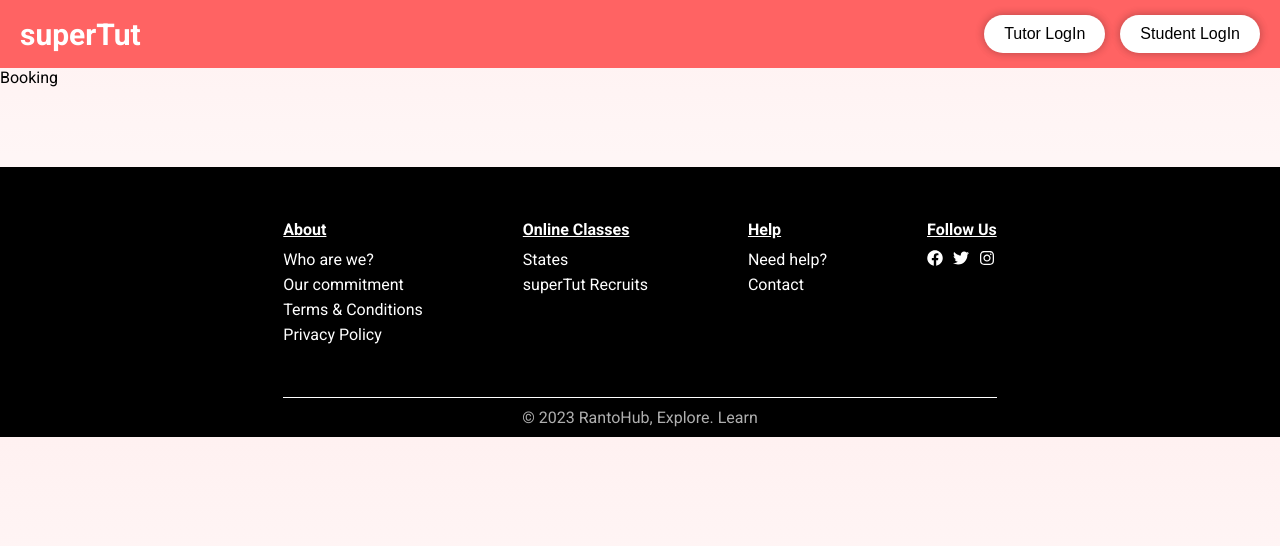
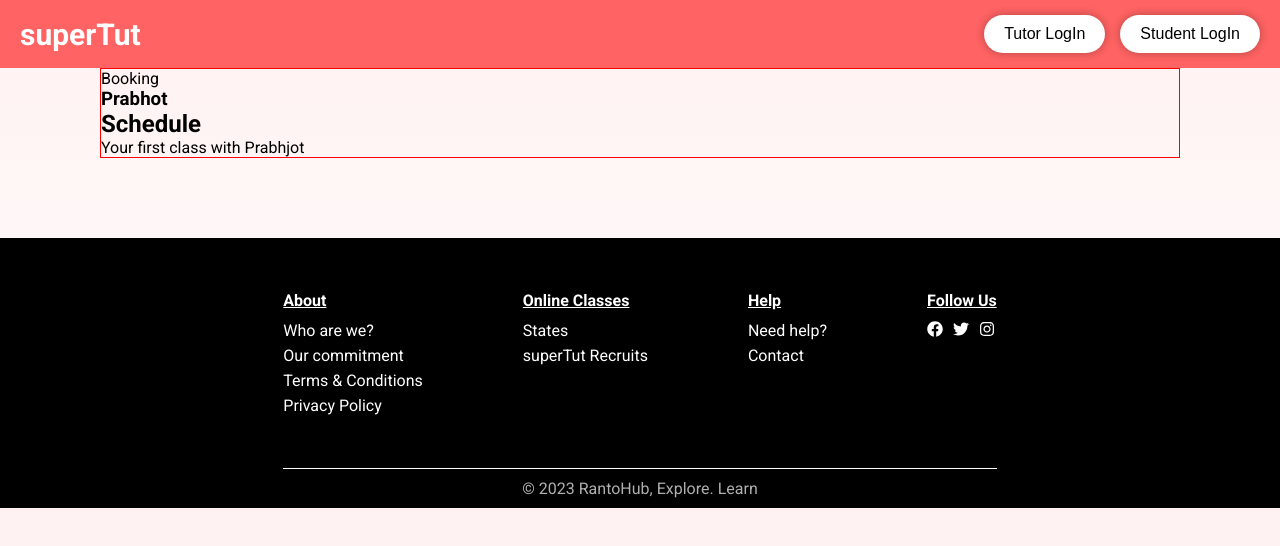
Before and after one commit to ikbhal/supertut, a React (Vite) app in the folder frontend/: page /teachers/1/booking in a window 1280 px wide. Shown: the top 546 px of the page. Built offline with nearby package versions, Linux system fonts and the light colour scheme.

Commit message:
bookingpage started

```diff
--- a/frontend/src/Pages/Booking.jsx
+++ b/frontend/src/Pages/Booking.jsx
@@ -1,8 +1,19 @@
 import React from 'react'
+import '../Styles/booking.css';
 
 const Booking = () => {
   return (
-    <div>Booking</div>
+    <div className='booking-container'>
+      Booking
+      <div className='booking-left'>
+        <h3>Prabhot</h3>
+      </div>
+      <div className="booking-right">
+        <h2>Schedule</h2>
+        <p>Your first class with Prabhjot</p>
+      </div>
+
+    </div>
   )
 }
 
--- /dev/null
+++ b/frontend/src/Styles/booking.css
@@ -0,0 +1,11 @@
+.booking-container{
+  max-width: 1080px;
+  margin: 0 auto;
+  border: 1px solid red;
+}
+.booking-left{
+  min-width: 300px;
+}
+/* .booking-right{
+  min
+} */
```
Also changed, not shown: frontend/src/Pages/SingleTeacher.jsx (+11 -10 lines).
